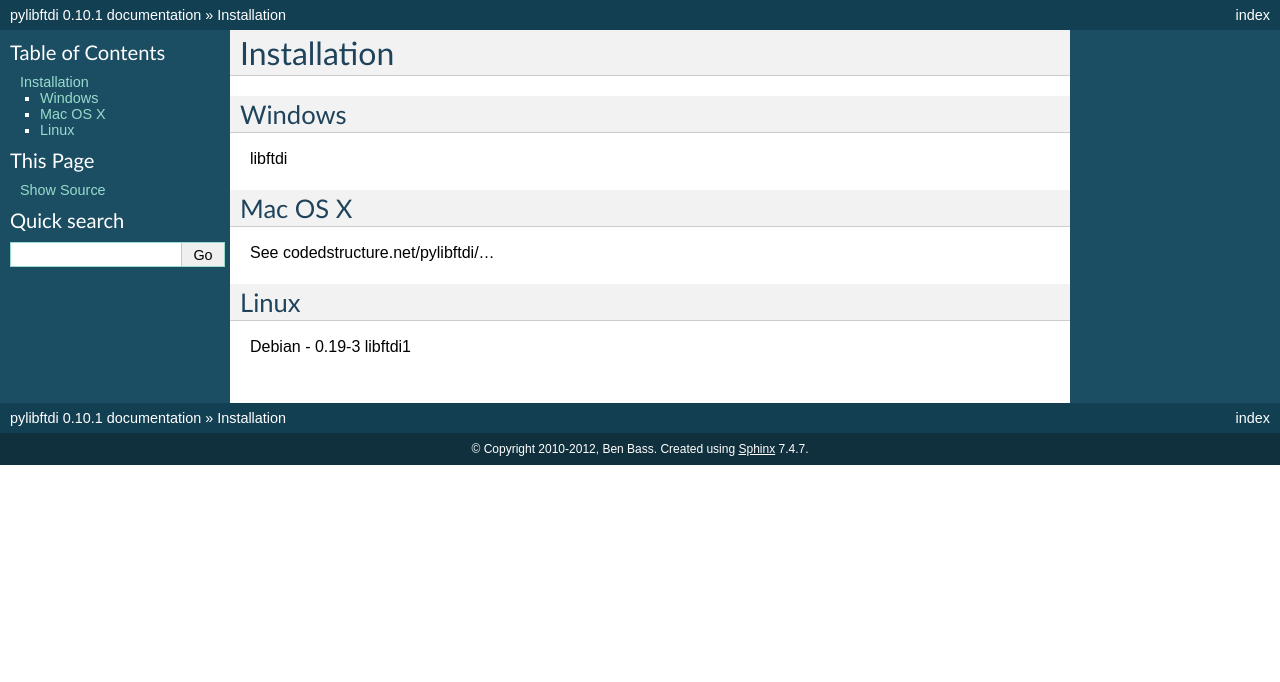
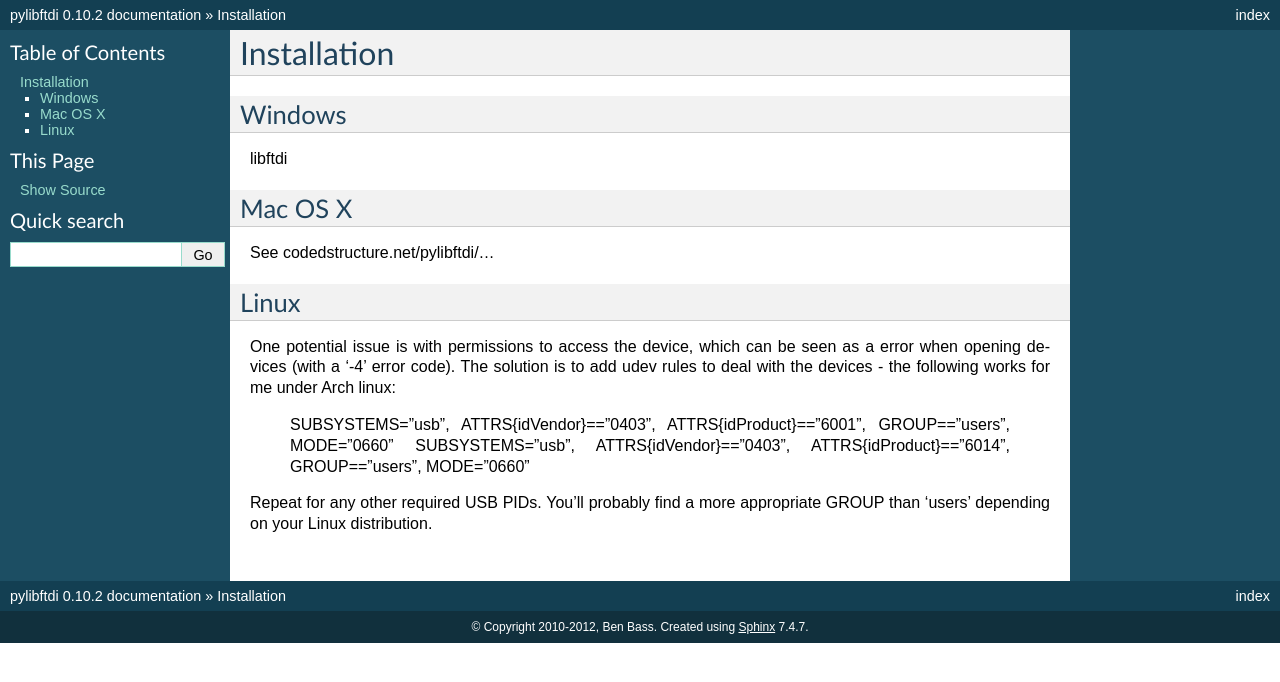
Before and after one commit to codedstructure/pylibftdi.old, a Sphinx documentation site: the page built from doc/installation.rst, in a window 1280 px wide. Shown: the top 682 px of the page. Built offline with Sphinx 7.4.7, drawn with Linux system fonts in a browser that asks for light colours.

Commit message:
update for 0.10.2

```diff
--- a/CHANGES.txt
+++ b/CHANGES.txt
@@ -1,9 +1,12 @@
 pylibftdi changes
 =================
 
+0.10.2
+ * include examples subpackage
+ * ensure examples work under Python3
+ * 'python -m pylibftdi.examples.led_flash' should now work and pulse D0
 0.10.1
  * maintenance build to fix installation issues
- * 'python -m pylibftdi.examples.led_flash' should now work and pulse D0
  * USB_VID_LIST/USB_PID_LIST exposed directly as pylibftdi attributes
 0.10
  * support for FT232H via iteration over lists USB_VID_LIST/USB_PID_LIST in driver.py (FT232H uses different PID)
--- a/doc/conf.py
+++ b/doc/conf.py
@@ -50,9 +50,9 @@ copyright = u'2010-2012, Ben Bass'
 # built documents.
 #
 # The short X.Y version.
-version = '0.10.1'
+version = '0.10.2'
 # The full version, including alpha/beta/rc tags.
-release = '0.10.1'
+release = '0.10.2'
 
 # The language for content autogenerated by Sphinx. Refer to documentation
 # for a list of supported languages.
--- a/doc/installation.rst
+++ b/doc/installation.rst
@@ -16,4 +16,12 @@ See codedstructure.net/pylibftdi/...
 Linux
 -----
 
-Debian - 0.19-3 libftdi1
+One potential issue is with permissions to access the device, which can be
+seen as a error when opening devices (with a '-4' error code).
+The solution is to add udev rules to deal with the devices - the following
+works for me under Arch linux:
+
+   SUBSYSTEMS="usb", ATTRS{idVendor}=="0403", ATTRS{idProduct}=="6001", GROUP=="users", MODE="0660"
+   SUBSYSTEMS="usb", ATTRS{idVendor}=="0403", ATTRS{idProduct}=="6014", GROUP=="users", MODE="0660"
+
+Repeat for any other required USB PIDs. You'll probably find a more appropriate GROUP than 'users' depending on your Linux distribution.
--- a/pylibftdi/__init__.py
+++ b/pylibftdi/__init__.py
@@ -14,7 +14,7 @@ if something goes wrong here, it's almost definitely my fault
 rather than a problem with the libftdi library.
 """
 
-__VERSION__ = "0.10.1"
+__VERSION__ = "0.10.2"
 __AUTHOR__ = "Ben Bass"
 
 
--- a/setup.py
+++ b/setup.py
@@ -4,7 +4,7 @@ from distutils.core import setup
 
 setup(
     name="pylibftdi",
-    version="0.10.1",
+    version="0.10.2",
     description="Pythonic interface to FTDI devices using libftdi",
     long_description=open('README.rst').read(),
     author="Ben Bass",
```
Also changed, not shown: 1 other file.
